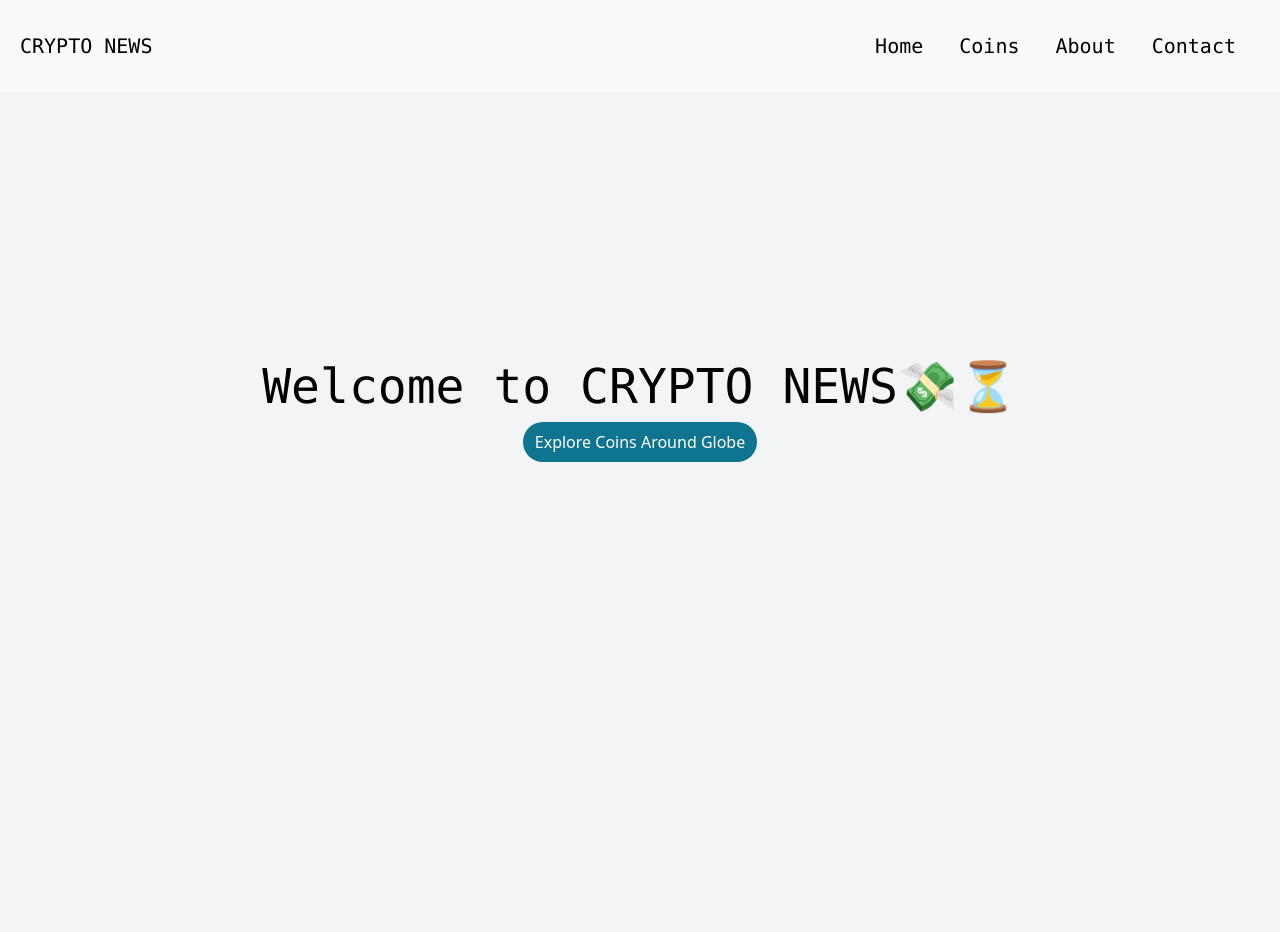
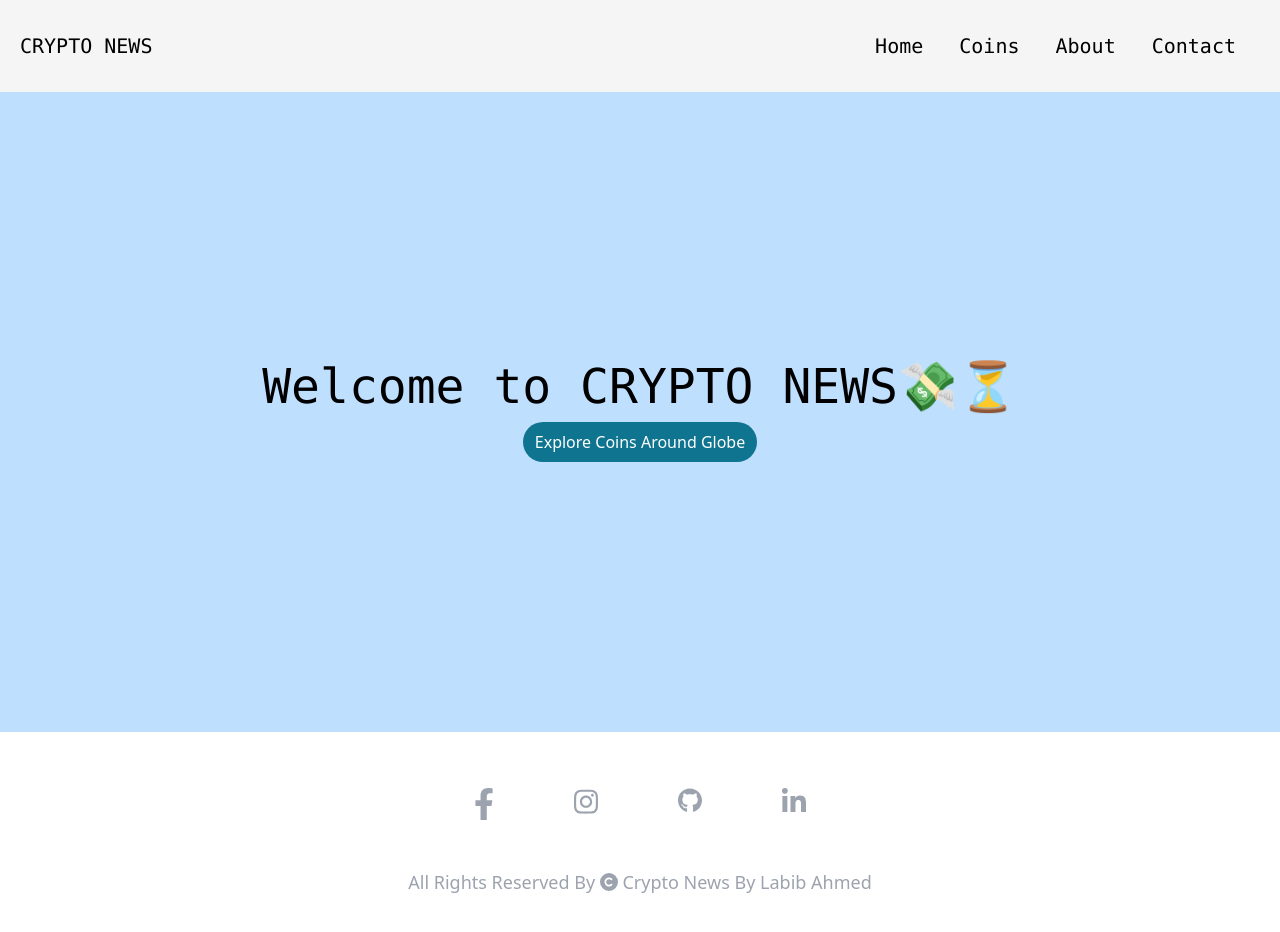
Before and after one commit to labibahmed10/Crypto-News-unique, a React (Create React App) app: page / in a window 1280 px wide. Shown: the top 932 px of the page. Before the commit the page ends 800 px from the top, so only its background shows below. Built offline with nearby package versions, Linux system fonts and the light colour scheme.

Commit message:
footer added also with my links

```diff
--- a/package.json
+++ b/package.json
@@ -3,6 +3,9 @@
   "version": "0.1.0",
   "private": true,
   "dependencies": {
+    "@fortawesome/fontawesome-svg-core": "^6.1.1",
+    "@fortawesome/free-solid-svg-icons": "^6.1.1",
+    "@fortawesome/react-fontawesome": "^0.1.18",
     "@heroicons/react": "^1.0.6",
     "@testing-library/jest-dom": "^5.16.3",
     "@testing-library/react": "^12.1.4",
--- a/src/App.js
+++ b/src/App.js
@@ -3,8 +3,10 @@ import { Route, Routes } from "react-router-dom";
 import About from "./Components/About/About";
 import Coins from "./Components/Coins/Coins";
 import Contact from "./Components/Contacts/Contact";
+import Footer from "./Components/Footer/Footer1";
 import Homepage from "./Components/Homepage/Homepage";
 import Navbar from "./Components/Navbar/Navbar";
+import NotFound from "./Components/NotFound/NotFound";
 
 const App = () => {
   return (
@@ -16,7 +18,10 @@ const App = () => {
         <Route path="/coins" element={<Coins></Coins>}></Route>
         <Route path="/about" element={<About></About>}></Route>
         <Route path="contact" element={<Contact></Contact>}></Route>
+        <Route path="*" element={<NotFound></NotFound>}></Route>
       </Routes>
+
+      <Footer></Footer>
     </div>
   );
 };
--- a/src/Components/About/About.js
+++ b/src/Components/About/About.js
@@ -1,7 +1,7 @@
 import React from "react";
 
 const About = () => {
-  return <div>asdasd</div>;
+  return <div>This is about page</div>;
 };
 
 export default About;
--- a/src/Components/CoinCard/CoinCard.js
+++ b/src/Components/CoinCard/CoinCard.js
@@ -3,7 +3,7 @@ import React from "react";
 const CoinCard = ({ coin }) => {
   const { image, name, symbol } = coin;
   return (
-    <div className="flex items-center justify-between w-72 mx-auto shadow-xl bg-slate-50 p-5 rounded-full">
+    <div className="flex items-center justify-between w-72 mx-auto shadow-xl bg-slate-50 p-5 rounded-full text-stone-700 font-medium">
       <img className="w-20 p-1" src={image} alt="" />
       <div className="pr-3">
         <h1>{name}</h1>
--- a/src/Components/Coins/Coins.js
+++ b/src/Components/Coins/Coins.js
@@ -20,7 +20,7 @@ const Coins = () => {
       </h1>
       <p className="text-center py-3 md:text-2xl">Available Now: {coins.length} </p>
 
-      <section className="grid md:grid-cols-3 grid-cols-1 gap-6 my-5">
+      <section className="grid lg:grid-cols-3 md:grid-cols-2 grid-cols-1 gap-6 my-5">
         {coins.map((coin) => (
           <CoinCard key={coin.id} coin={coin}></CoinCard>
         ))}
--- a/src/Components/Contacts/Contact.js
+++ b/src/Components/Contacts/Contact.js
@@ -1,7 +1,7 @@
 import React from "react";
 
 const Contact = () => {
-  return <div>asd</div>;
+  return <div>Contact page</div>;
 };
 
 export default Contact;
--- /dev/null
+++ b/src/Components/Footer/Footer1.js
@@ -0,0 +1,81 @@
+import { faCopyright } from "@fortawesome/free-solid-svg-icons";
+import { FontAwesomeIcon } from "@fortawesome/react-fontawesome";
+import React from "react";
+
+const Footer = () => {
+  return (
+    <footer className="bg-white md:py-14 py-8 flex justify-center items-center flex-col px-2 ">
+      <div className="flex md:space-x-20 space-x-8 md:pb-12 pb-10">
+        <a
+          href="https://www.facebook.com/labib.ahmed.372/"
+          target={"_blank"}
+          rel="noreferrer"
+          className="text-gray-400 hover:text-gray-800 transition-colors duration-200"
+        >
+          <svg
+            xmlns="http://www.w3.org/2000/svg"
+            viewBox="0 0 320 512"
+            fill="currentColor"
+            className="text-xl hover:text-gray-800 transition-colors duration-200 w-5"
+          >
+            <path d="M279.14 288l14.22-92.66h-88.91v-60.13c0-25.35 12.42-50.06 52.24-50.06h40.42V6.26S260.43 0 225.36 0c-73.22 0-121.08 44.38-121.08 124.72v70.62H22.89V288h81.39v224h100.17V288z" />
+          </svg>
+        </a>
+        <a
+          href="https://www.instagram.com/_labib_____/"
+          target={"_blank"}
+          rel="noreferrer"
+          className="text-gray-400 hover:text-gray-800 transition-colors duration-200"
+        >
+          <svg
+            fill="currentColor"
+            xmlns="http://www.w3.org/2000/svg"
+            viewBox="0 0 448 512"
+            className="text-xl hover:text-gray-800 transition-colors duration-200 w-6"
+          >
+            <path d="M224.1 141c-63.6 0-114.9 51.3-114.9 114.9s51.3 114.9 114.9 114.9S339 319.5 339 255.9 287.7 141 224.1 141zm0 189.6c-41.1 0-74.7-33.5-74.7-74.7s33.5-74.7 74.7-74.7 74.7 33.5 74.7 74.7-33.6 74.7-74.7 74.7zm146.4-194.3c0 14.9-12 26.8-26.8 26.8-14.9 0-26.8-12-26.8-26.8s12-26.8 26.8-26.8 26.8 12 26.8 26.8zm76.1 27.2c-1.7-35.9-9.9-67.7-36.2-93.9-26.2-26.2-58-34.4-93.9-36.2-37-2.1-147.9-2.1-184.9 0-35.8 1.7-67.6 9.9-93.9 36.1s-34.4 58-36.2 93.9c-2.1 37-2.1 147.9 0 184.9 1.7 35.9 9.9 67.7 36.2 93.9s58 34.4 93.9 36.2c37 2.1 147.9 2.1 184.9 0 35.9-1.7 67.7-9.9 93.9-36.2 26.2-26.2 34.4-58 36.2-93.9 2.1-37 2.1-147.8 0-184.8zM398.8 388c-7.8 19.6-22.9 34.7-42.6 42.6-29.5 11.7-99.5 9-132.1 9s-102.7 2.6-132.1-9c-19.6-7.8-34.7-22.9-42.6-42.6-11.7-29.5-9-99.5-9-132.1s-2.6-102.7 9-132.1c7.8-19.6 22.9-34.7 42.6-42.6 29.5-11.7 99.5-9 132.1-9s102.7-2.6 132.1 9c19.6 7.8 34.7 22.9 42.6 42.6 11.7 29.5 9 99.5 9 132.1s2.7 102.7-9 132.1z" />
+          </svg>
+        </a>
+
+        <a
+          href="https://github.com/labibahmed10"
+          target={"_blank"}
+          rel="noreferrer"
+          className="text-gray-400 hover:text-gray-800 transition-colors duration-200"
+        >
+          <svg
+            fill="currentColor"
+            xmlns="http://www.w3.org/2000/svg"
+            viewBox="0 0 496 512"
+            className="text-xl hover:text-gray-800 transition-colors duration-200 w-6"
+          >
+            <path d="M165.9 397.4c0 2-2.3 3.6-5.2 3.6-3.3.3-5.6-1.3-5.6-3.6 0-2 2.3-3.6 5.2-3.6 3-.3 5.6 1.3 5.6 3.6zm-31.1-4.5c-.7 2 1.3 4.3 4.3 4.9 2.6 1 5.6 0 6.2-2s-1.3-4.3-4.3-5.2c-2.6-.7-5.5.3-6.2 2.3zm44.2-1.7c-2.9.7-4.9 2.6-4.6 4.9.3 2 2.9 3.3 5.9 2.6 2.9-.7 4.9-2.6 4.6-4.6-.3-1.9-3-3.2-5.9-2.9zM244.8 8C106.1 8 0 113.3 0 252c0 110.9 69.8 205.8 169.5 239.2 12.8 2.3 17.3-5.6 17.3-12.1 0-6.2-.3-40.4-.3-61.4 0 0-70 15-84.7-29.8 0 0-11.4-29.1-27.8-36.6 0 0-22.9-15.7 1.6-15.4 0 0 24.9 2 38.6 25.8 21.9 38.6 58.6 27.5 72.9 20.9 2.3-16 8.8-27.1 16-33.7-55.9-6.2-112.3-14.3-112.3-110.5 0-27.5 7.6-41.3 23.6-58.9-2.6-6.5-11.1-33.3 2.6-67.9 20.9-6.5 69 27 69 27 20-5.6 41.5-8.5 62.8-8.5s42.8 2.9 62.8 8.5c0 0 48.1-33.6 69-27 13.7 34.7 5.2 61.4 2.6 67.9 16 17.7 25.8 31.5 25.8 58.9 0 96.5-58.9 104.2-114.8 110.5 9.2 7.9 17 22.9 17 46.4 0 33.7-.3 75.4-.3 83.6 0 6.5 4.6 14.4 17.3 12.1C428.2 457.8 496 362.9 496 252 496 113.3 383.5 8 244.8 8zM97.2 352.9c-1.3 1-1 3.3.7 5.2 1.6 1.6 3.9 2.3 5.2 1 1.3-1 1-3.3-.7-5.2-1.6-1.6-3.9-2.3-5.2-1zm-10.8-8.1c-.7 1.3.3 2.9 2.3 3.9 1.6 1 3.6.7 4.3-.7.7-1.3-.3-2.9-2.3-3.9-2-.6-3.6-.3-4.3.7zm32.4 35.6c-1.6 1.3-1 4.3 1.3 6.2 2.3 2.3 5.2 2.6 6.5 1 1.3-1.3.7-4.3-1.3-6.2-2.2-2.3-5.2-2.6-6.5-1zm-11.4-14.7c-1.6 1-1.6 3.6 0 5.9 1.6 2.3 4.3 3.3 5.6 2.3 1.6-1.3 1.6-3.9 0-6.2-1.4-2.3-4-3.3-5.6-2z" />
+          </svg>
+        </a>
+
+        <a
+          href="https://www.linkedin.com/in/labib-ahmed-a49992226/"
+          target={"_blank"}
+          rel="noreferrer"
+          className="text-gray-400 hover:text-gray-800 transition-colors duration-200"
+        >
+          <svg
+            xmlns="http://www.w3.org/2000/svg"
+            viewBox="0 0 448 512"
+            className="text-xl hover:text-gray-800 transition-colors duration-200 w-6"
+            fill="currentColor"
+          >
+            <path d="M100.28 448H7.4V148.9h92.88zM53.79 108.1C24.09 108.1 0 83.5 0 53.8a53.79 53.79 0 0 1 107.58 0c0 29.7-24.1 54.3-53.79 54.3zM447.9 448h-92.68V302.4c0-34.7-.7-79.2-48.29-79.2-48.29 0-55.69 37.7-55.69 76.7V448h-92.78V148.9h89.08v40.8h1.3c12.4-23.5 42.69-48.3 87.88-48.3 94 0 111.28 61.9 111.28 142.3V448z" />
+          </svg>
+        </a>
+      </div>
+
+      <h2 className="text-gray-400 md:text-lg text-sm ">
+        All Rights Reserved By <FontAwesomeIcon icon={faCopyright}></FontAwesomeIcon> Crypto News By Labib
+        Ahmed
+      </h2>
+    </footer>
+  );
+};
+
+export default Footer;
--- a/src/Components/Navbar/Navbar.js
+++ b/src/Components/Navbar/Navbar.js
@@ -19,7 +19,7 @@ const Navbar = () => {
   const [open, setOpen] = useState(false);
 
   return (
-    <header className="sticky top-0 flex justify-between items-center py-5 px-5 bg-[#fafafa] font-mono relative">
+    <header className="sticky top-0 flex justify-between items-center py-5 px-5 bg-[#f5f5f5] font-mono relative">
       <h1 className="md:text-xl text-normal">
         <Link to="/">CRYPTO NEWS</Link>
       </h1>
@@ -30,19 +30,19 @@ const Navbar = () => {
 
       <div
         className={`flex flex-col md:flex-row  md:mx-0 absolute md:static md:right-0 right-4 bg-slate-400 p-3 md:bg-transparent duration-500 ${
-          open ? "top-11" : "right-[-400px]"
+          open ? "top-11" : "top-[-400px]"
         }  `}
       >
-        <CustomLink className="mr-3 p-3 md:text-xl" to="/home">
+        <CustomLink className="mr-3 p-3 md:text-xl text-lg" to="/home">
           Home
         </CustomLink>
-        <CustomLink className="mr-3 p-3 md:text-xl" to="/coins">
+        <CustomLink className="mr-3 p-3 md:text-xl text-lg" to="/coins">
           Coins
         </CustomLink>
-        <CustomLink className="mr-3 p-3 md:text-xl" to="/about">
+        <CustomLink className="mr-3 p-3 md:text-xl text-lg" to="/about">
           About
         </CustomLink>
-        <CustomLink className="p-3 md:text-xl" to="/contact">
+        <CustomLink className="p-3 md:text-xl text-lg" to="/contact">
           Contact
         </CustomLink>
       </div>
--- /dev/null
+++ b/src/Components/NotFound/NotFound.js
@@ -0,0 +1,7 @@
+import React from "react";
+
+const NotFound = () => {
+  return <div>This page cannot be found</div>;
+};
+
+export default NotFound;
--- a/src/index.css
+++ b/src/index.css
@@ -3,5 +3,5 @@
 @tailwind utilities;
 
 body {
-  background-color: #f2f4f6;
+  background-color: #bfdfff;
 }
```
Also changed, not shown: 1 other file (tests, documents, lock files or other folders).
